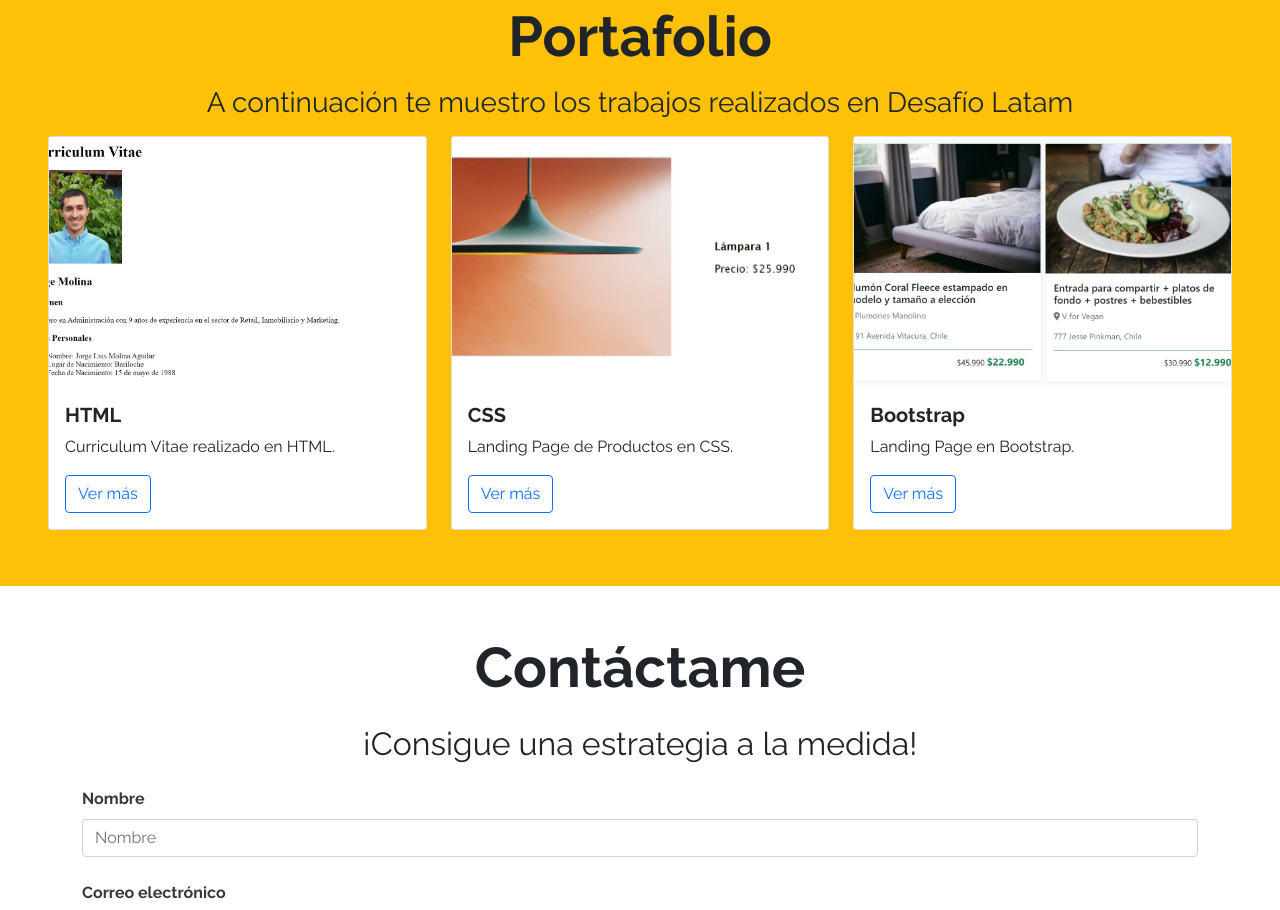
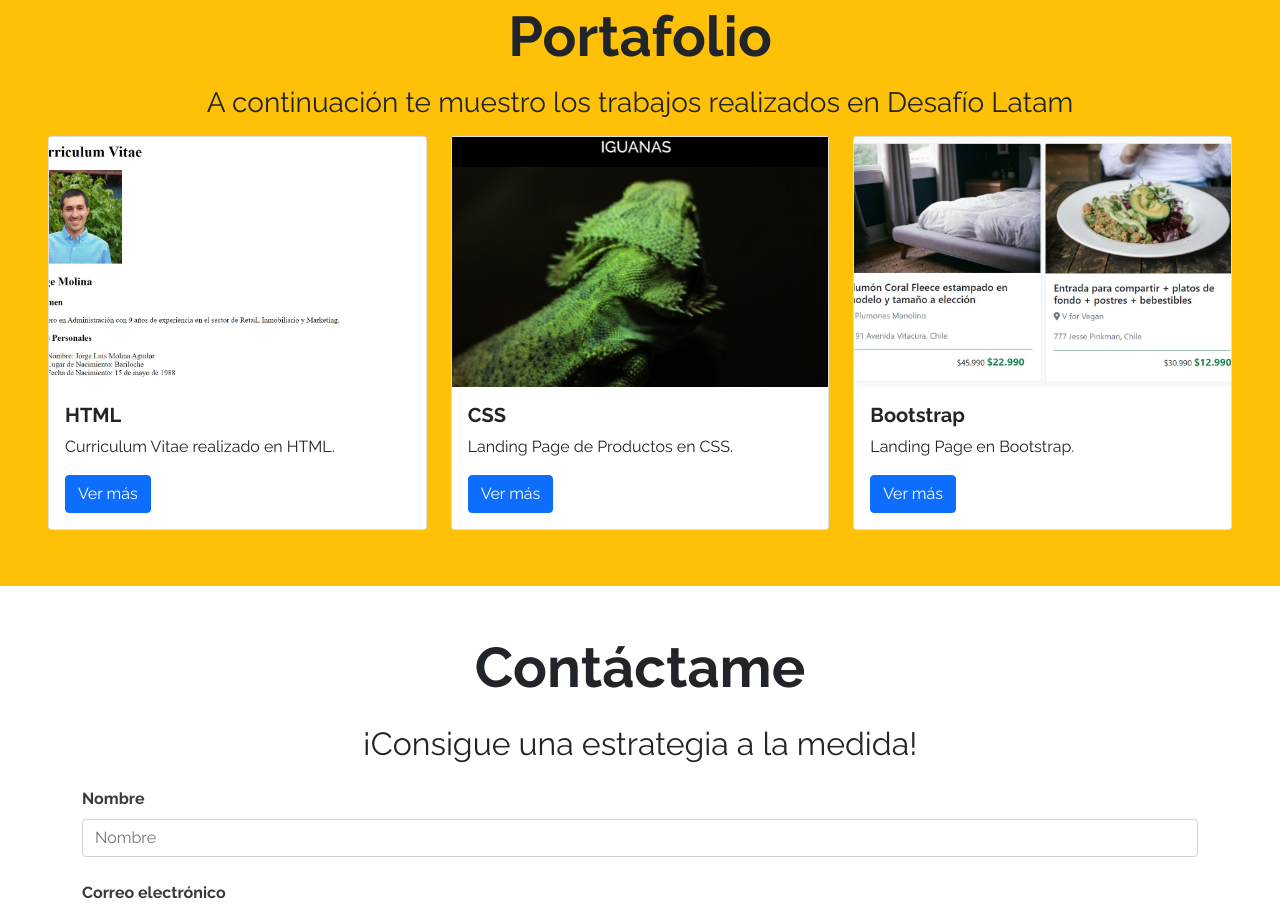
Before and after one commit to Jorgemagus/Jorgemagus.github.io, a plain HTML site: page index.html in a window 1280 px wide. Shown: the part 1258-2168 px from the top of the page. Drawn offline with nearby package versions, Linux system fonts and the light colour scheme.

Commit message:
links corregidos portafolio

```diff
--- a/index.html
+++ b/index.html
@@ -115,23 +115,28 @@
                         <p class="card-text">
                             Curriculum Vitae realizado en HTML.
                         </p>
-                        <button type="button" class="btn btn-outline-primary">
+                        </button>
+                        <a href="https://jorgemagus.github.io/desafio_html/Index.html">
+                        <button type="button" class="btn btn-primary" data-toggle="button" aria-pressed="false" autocomplete="off">
                             Ver más
                         </button>
+                        </a>
                     </div>
                 </div>
             </div>
             <div class="col-12 col-sm-4 py-2">
                 <div class="card">
-                    <div class="image-top" style="background-image: url(assets/img/css.jpg)"></div>
+                    <div class="image-top" style="background-image: url(assets/img/iguana.jpg)"></div>
                     <div class="card-body">
                         <h5 class="card-title fw-bold">CSS</h5>
                         <p class="card-text">
                             Landing Page de Productos en CSS.
                         </p>
-                        <button type="button" class="btn btn-outline-primary">
-                            Ver más
+                        <a href="https://jorgemagus.github.io/iguanapage/index.html">
+                        <button type="button" class="btn btn-primary" data-toggle="button" aria-pressed="false" autocomplete="off">
+                                Ver más
                         </button>
+                        </a>
                     </div>
                 </div>
             </div>
@@ -143,9 +148,11 @@
                         <p class="card-text">
                             Landing Page en Bootstrap.
                         </p>
-                        <button type="button" class="btn btn-outline-primary">
-                            Ver más
+                        <a href="https://jorgemagus.github.io/bootstrap_ejercicio/Index.html">
+                        <button type="button" class="btn btn-primary" data-toggle="button" aria-pressed="false" autocomplete="off">
+                                Ver más
                         </button>
+                        </a>
                     </div>
                 </div>
             </div>
```
Also changed, not shown: assets/img/iguana.jpg (added).
